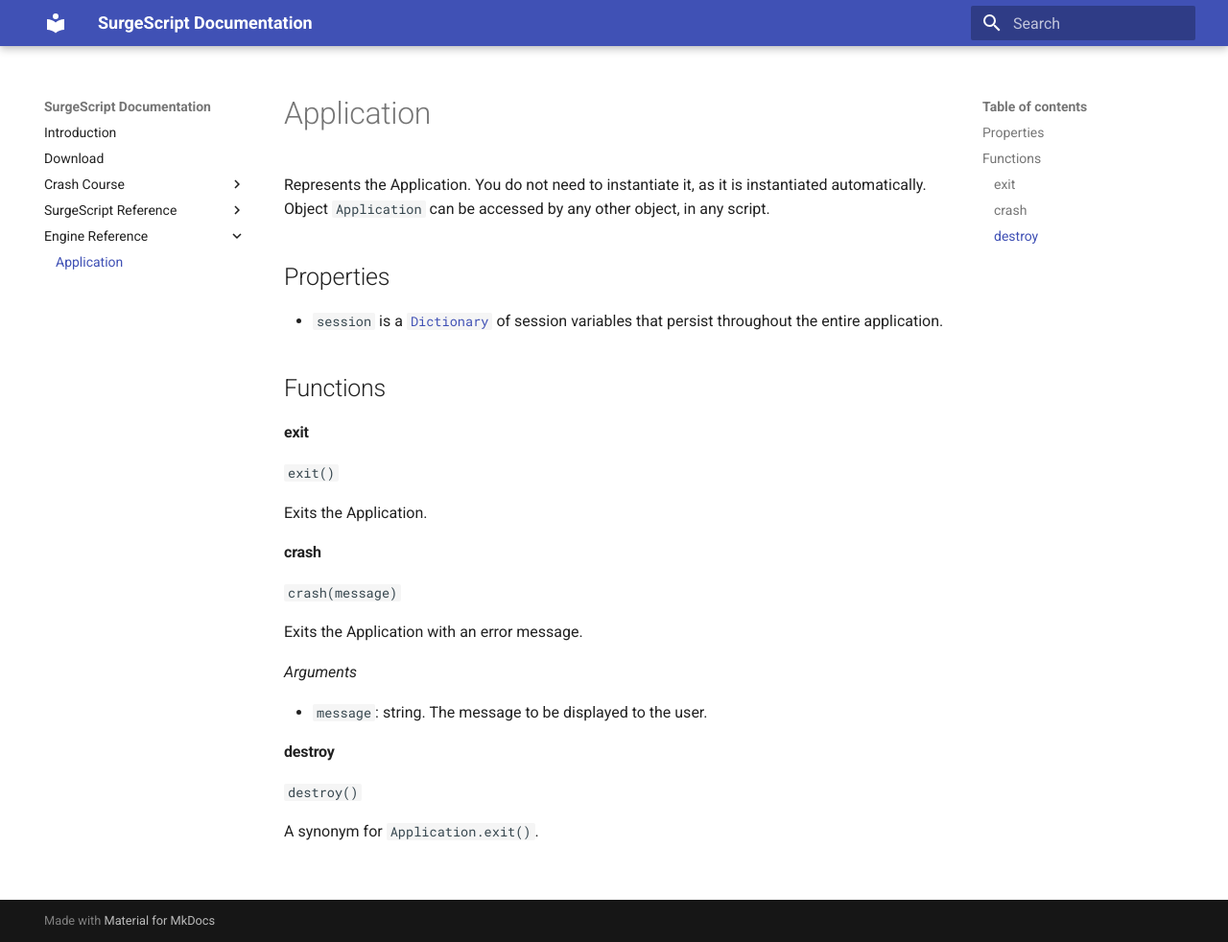
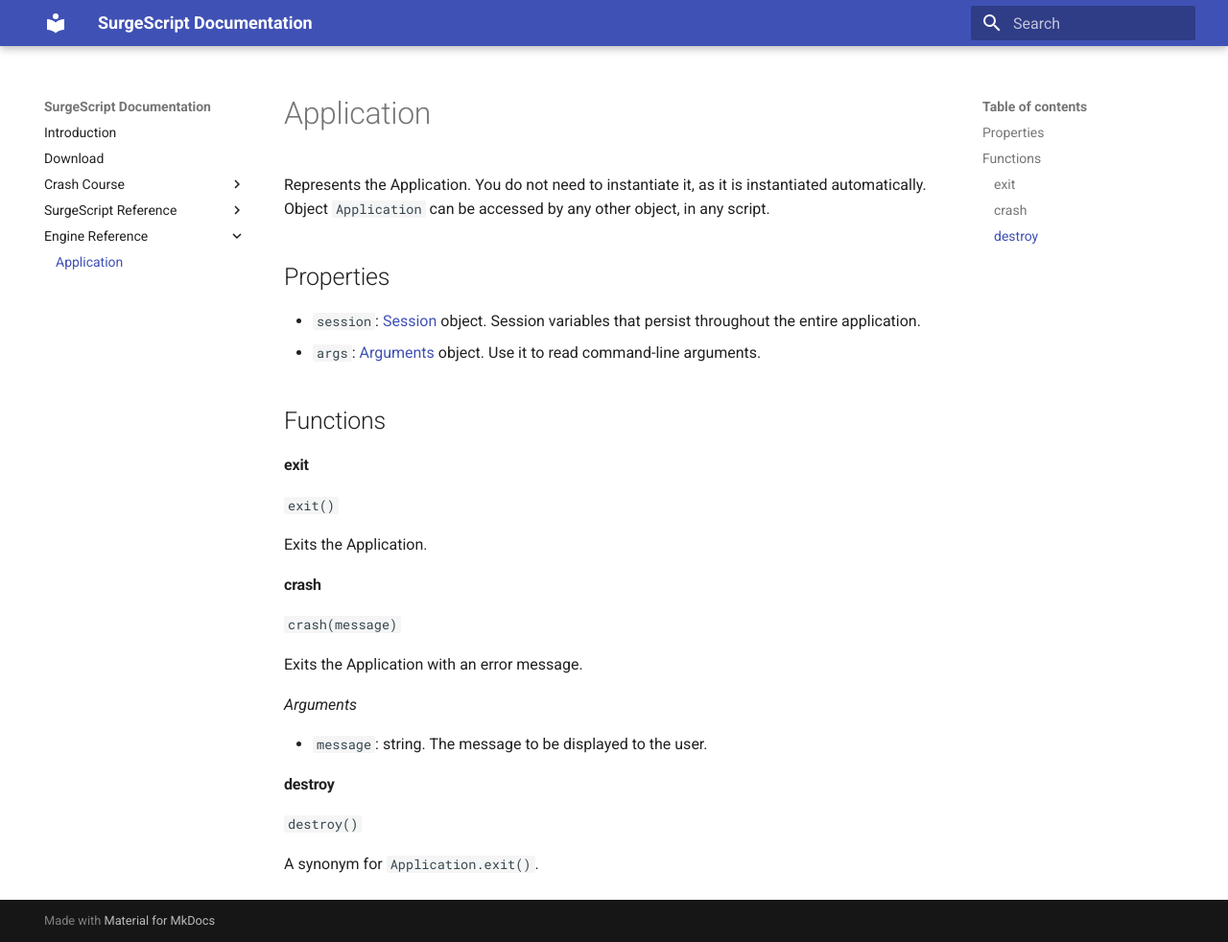
Before and after one commit to alemart/surgescript, an MkDocs documentation site: the page built from docs/reference/application.md, in a window 1280 px wide and 982 px high. Shown: the whole window at 96% size. Built offline with MkDocs 1.6.1 and Material for MkDocs 9.7.7, drawn with Linux system fonts in a browser that asks for light colours; old or Windows-style settings are respelled for this version of MkDocs.

Commit message:
Small changes

```diff
--- a/docs/reference/application.md
+++ b/docs/reference/application.md
@@ -6,7 +6,8 @@ Represents the Application. You do not need to instantiate it, as it is instanti
 Properties
 ----------
 
-* `session` is a [`Dictionary`](dictionary) of session variables that persist throughout the entire application.
+* `session`: [Session](session) object. Session variables that persist throughout the entire application.
+* `args`: [Arguments](arguments) object. Use it to read command-line arguments.
 
 Functions
 ---------
```
